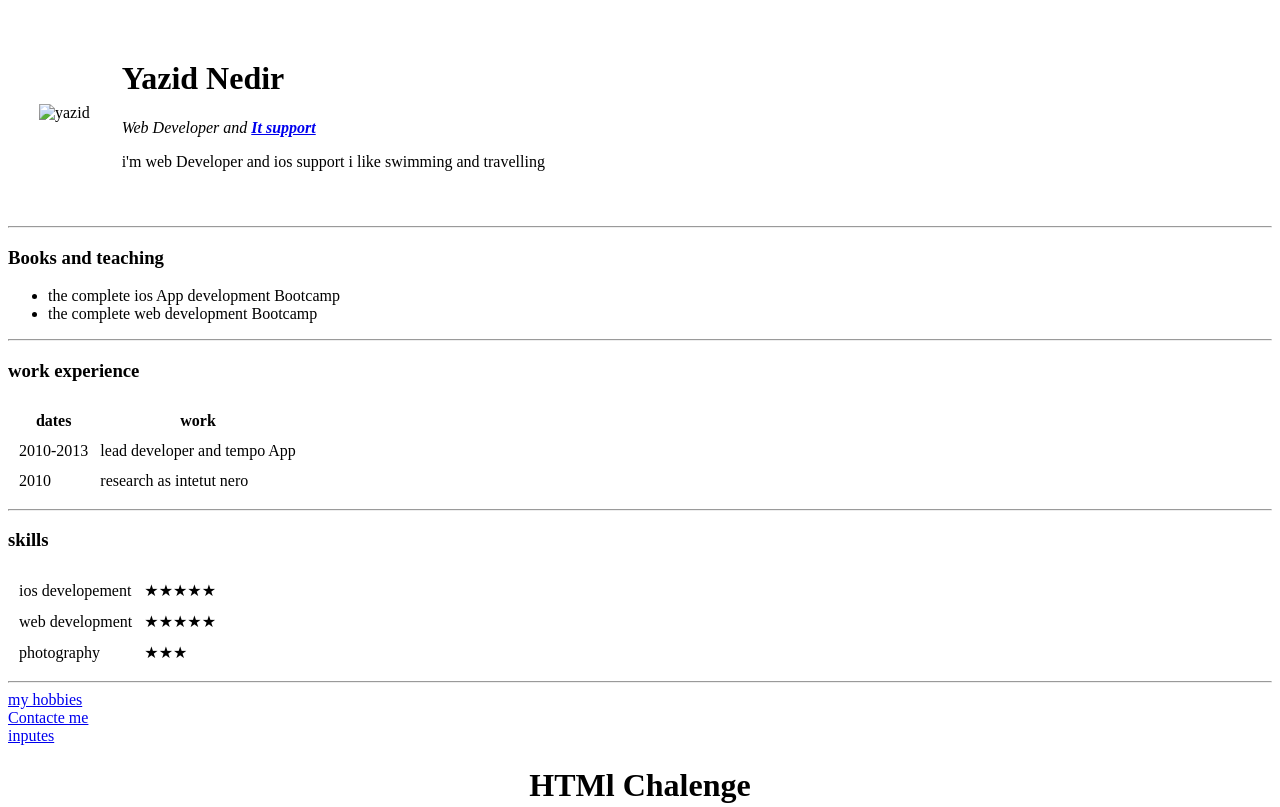
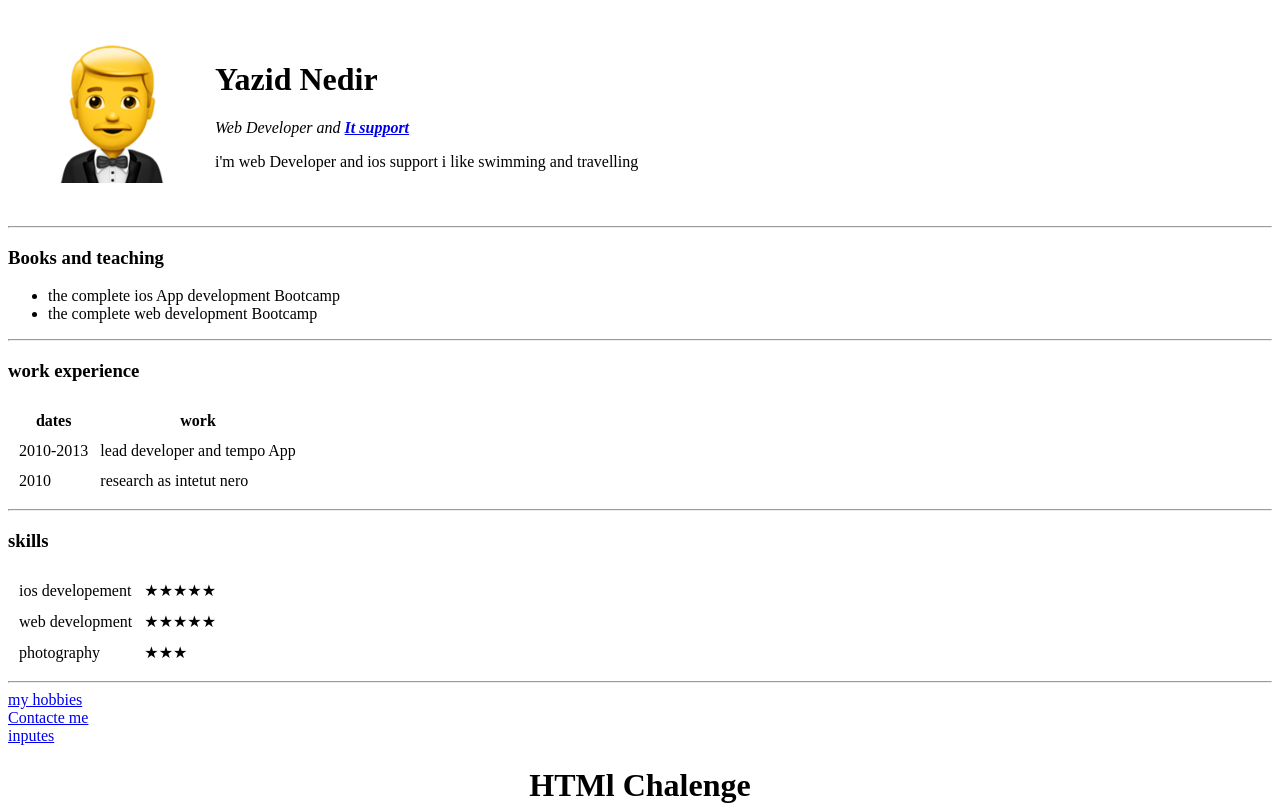
Before and after one commit to yazid1401/CV, a plain HTML site: page index.html in a window 1280 px wide. Shown: the top 807 px of the page. Drawn offline with Linux system fonts and the light colour scheme.

Commit message:
Update index.html

```diff
--- a/index.html
+++ b/index.html
@@ -10,7 +10,7 @@
 <body>
   <table cellspacing="30">
     <tr>
-      <td> <img src="images/yazid.png" alt="yazid"> </td>
+      <td> <img src="yazid.png" alt="yazid"> </td>
       <td>
         <h1>Yazid Nedir </h1>
         <p> <em>Web Developer and <strong> <a href="https://www.computercourage.com/it-support/"> It support</a> </strong> </em> </p>
```
